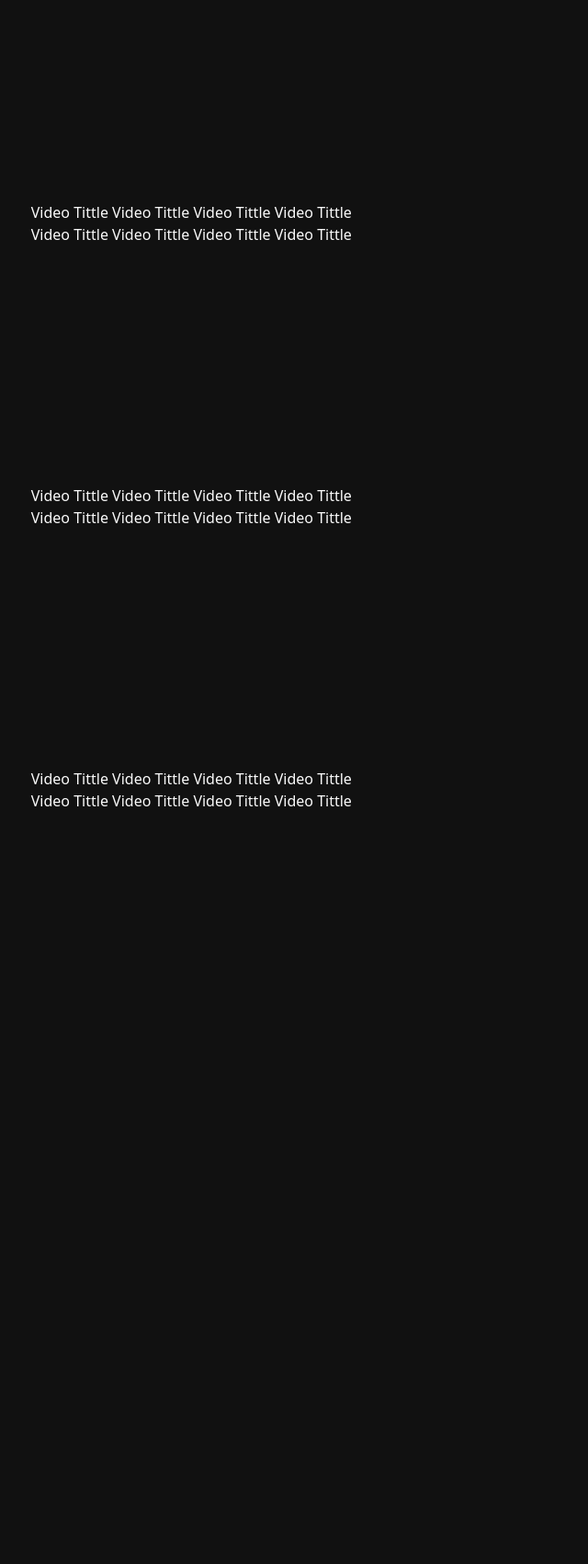
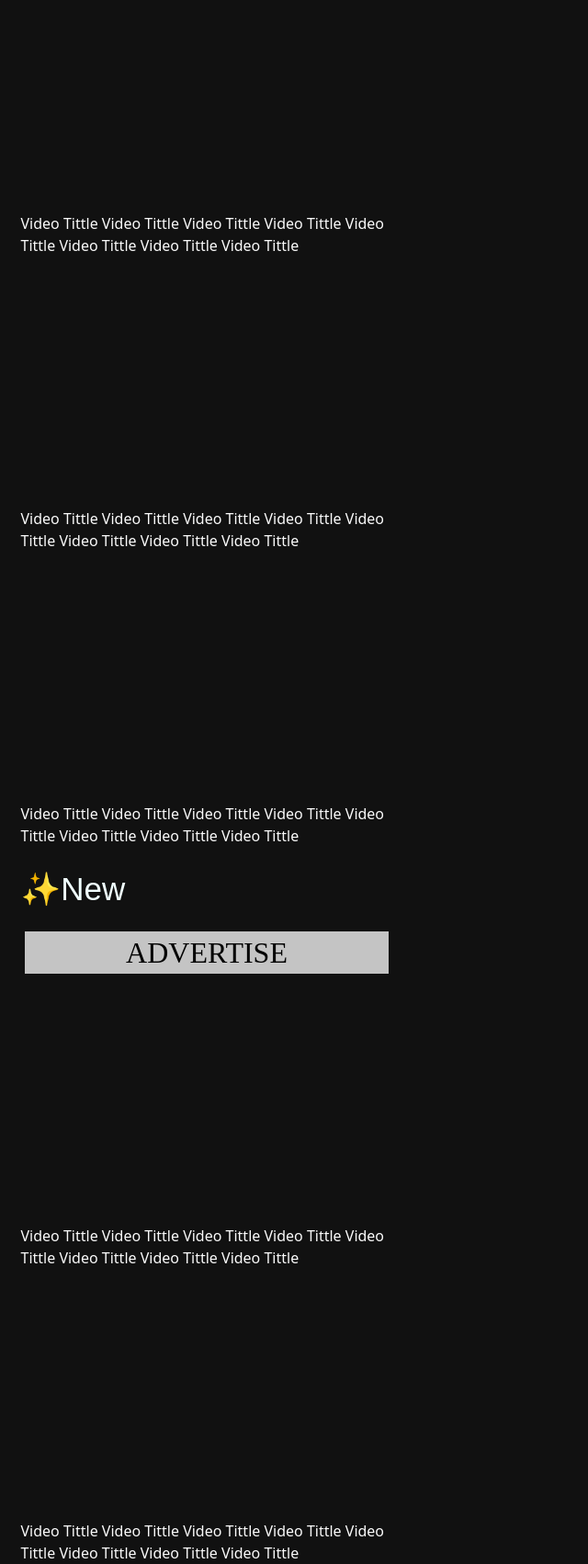
Before and after one commit to Smoodie7/D34, a Flask app: page / in a window 1280 px wide. Shown: the part 304-2005 px from the top of the page at 92% size, without its empty margins (0-640 px from the left). Before the commit the page ends 1181 px from the top, so only its background shows below. Run offline with Flask 3, Linux system fonts and the light colour scheme; style sheets or scripts are compiled from the project's sources; some web fonts are replaced.

Commit message:
more ad categories, website is a little longer, added border radius to the vids border

```diff
--- a/app/static/css/advertise.css
+++ b/app/static/css/advertise.css
@@ -1,4 +1,4 @@
-#cont > .advertise-top {
+#cont > .big-advertise-top {
     display: flex;
     align-items: center;
     height: 40px;
@@ -9,7 +9,7 @@
 
 }
 
-#cont > .advertise-top > a {
+#cont > .big-advertise-top > a {
     display: flex;
     align-items: center;
     color: #000;
@@ -19,3 +19,25 @@
     font-weight: 400;
     line-height: normal;
 }
+
+
+#cont > .small-advertise-top {
+    display: flex;
+    align-items: center;
+    height: 30px;
+    max-height: 35px;
+    padding: 23px 110px;
+    background-color: #d9d9d9e4;
+
+}
+
+#cont > .small-advertise-top > a {
+    display: flex;
+    align-items: center;
+    color: #000;
+    font-family: 'Anton';
+    font-size: 32px;
+    font-style: normal;
+    font-weight: 300;
+    line-height: normal;
+}
--- a/app/static/css/home.css
+++ b/app/static/css/home.css
@@ -19,7 +19,7 @@
     float: left;
     max-width: 100%;
     position: relative;
-    width: 85%; /* You can adjust this width as needed */
+    width: 90%; /* You can adjust this width as needed */
 }
 
 .vid-border iframe {
@@ -28,9 +28,17 @@
     padding-bottom: 56.25%; /* 16:9 aspect ratio */
     top: 0;
     left: 0;
+    border-radius: 16px;
+
 }
 
 .vid-tittle {
     color: #fafafa;
     margin: 5px 0 0 0;
 }
+
+.new-category {
+    width: 90%;
+    margin: 20px;
+
+}
--- a/app/templates/index.html
+++ b/app/templates/index.html
@@ -44,13 +44,13 @@
                 <a href="#" class=" lekton-regular">Just released</a>
                 <a href="#" class=" lekton-regular">OnlyLeaks</a>
             </div>
-        <div class="advertise-top">
+            <div class="big-advertise-top">
                 <a href="#">ADVERTISE</a>
             </div>
             <div class="trending-category">
                 <div class="lexend-exa-regular">🔥Trending</div>
             </div>
-    </div>
+
         <div class="vid-cont">
             <div class="vid-border">
                 <iframe url="https://www.youtube.com/watch?v=JkCLL1CzNZk" tittle="Iframe Example"></iframe>
@@ -69,9 +69,29 @@
                 <div class="vid-tittle">Video Tittle Video Tittle Video Tittle Video Tittle Video Tittle Video Tittle Video Tittle Video Tittle </div>
             </div>
         </div>
+            <div class="new-category">
+                <div class="lexend-exa-regular">✨New</div>
+            </div>
+            <div class="small-advertise-top">
+                <a href="#">ADVERTISE</a>
+            </div>
+            <div class="vid-cont">
+                <div class="vid-border">
+                    <iframe url="https://www.youtube.com/watch?v=JkCLL1CzNZk" tittle="Iframe Example"></iframe>
+                    <div class="vid-tittle">Video Tittle Video Tittle Video Tittle Video Tittle Video Tittle Video Tittle Video Tittle Video Tittle </div>
+                </div>
+            </div>
+            <div class="vid-cont">
+                <div class="vid-border">
+                    <iframe url="https://www.youtube.com/watch?v=JkCLL1CzNZk" tittle="Iframe Example"></iframe>
+                    <div class="vid-tittle">Video Tittle Video Tittle Video Tittle Video Tittle Video Tittle Video Tittle Video Tittle Video Tittle </div>
+                </div>
+            </div>
 
 
 
+
+    </div>
 </body>
 
     <script src="https://code.jquery.com/jquery-3.7.1.slim.min.js" integrity="sha256-kmHvs0B+OpCW5GVHUNjv9rOmY0IvSIRcf7zGUDTDQM8=" crossorigin="anonymous"></script>
```
Lines whose indentation alone changed are shown as unchanged.
